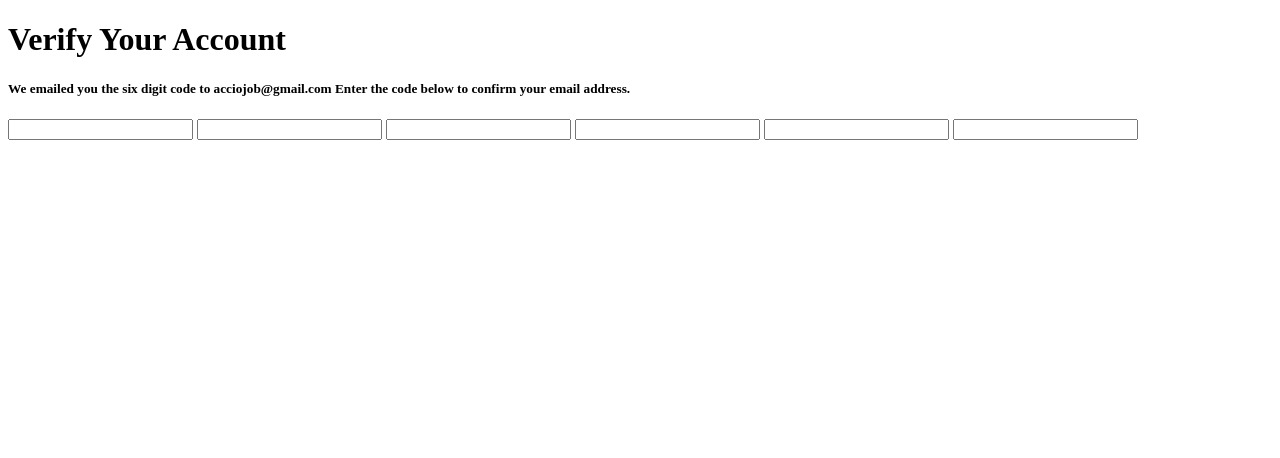
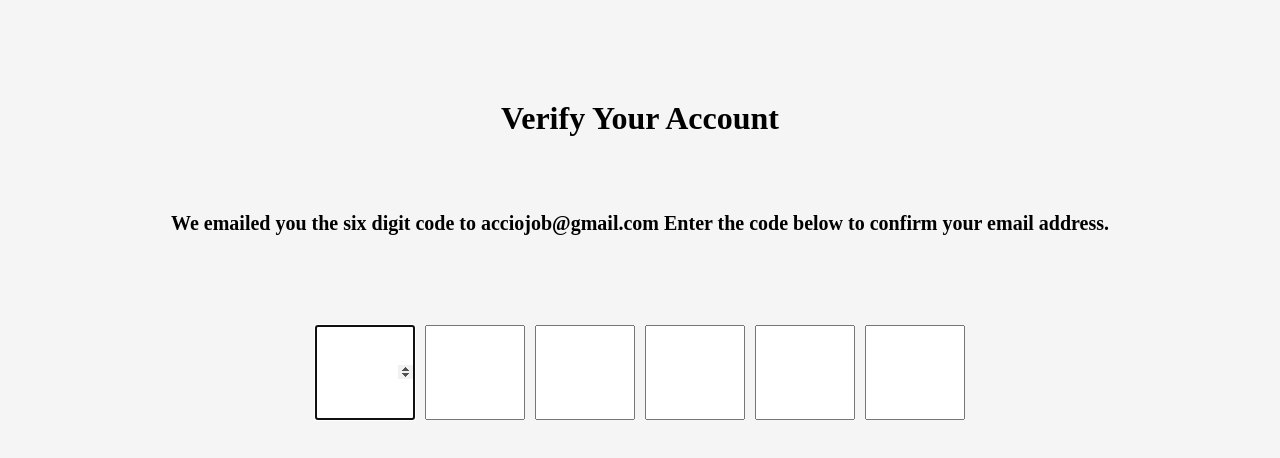
Before and after one commit to acciojob/OTP-Lochan-sharma232, a website: page main.html in a window 1280 px wide. Drawn offline with Linux system fonts and the light colour scheme.

Commit message:
created a submission

```diff
--- a/main.html
+++ b/main.html
@@ -3,7 +3,7 @@
 <html>
 
 <head>
-	<link rel="stylesheet" href="./style.css">
+	<link rel="stylesheet" href="./styles.css">
 </head>
 
 <body>
@@ -18,7 +18,7 @@
 		<input type="number" id="code-6" class="code" maxlength="1"/>
 	</div>
 	<!-- the entire body must be written by student -->
-    <script type="text/javascript" src="./otp.js">
+    <script type="text/javascript" src="./script.js">
 </script>
 
 </body>
```
